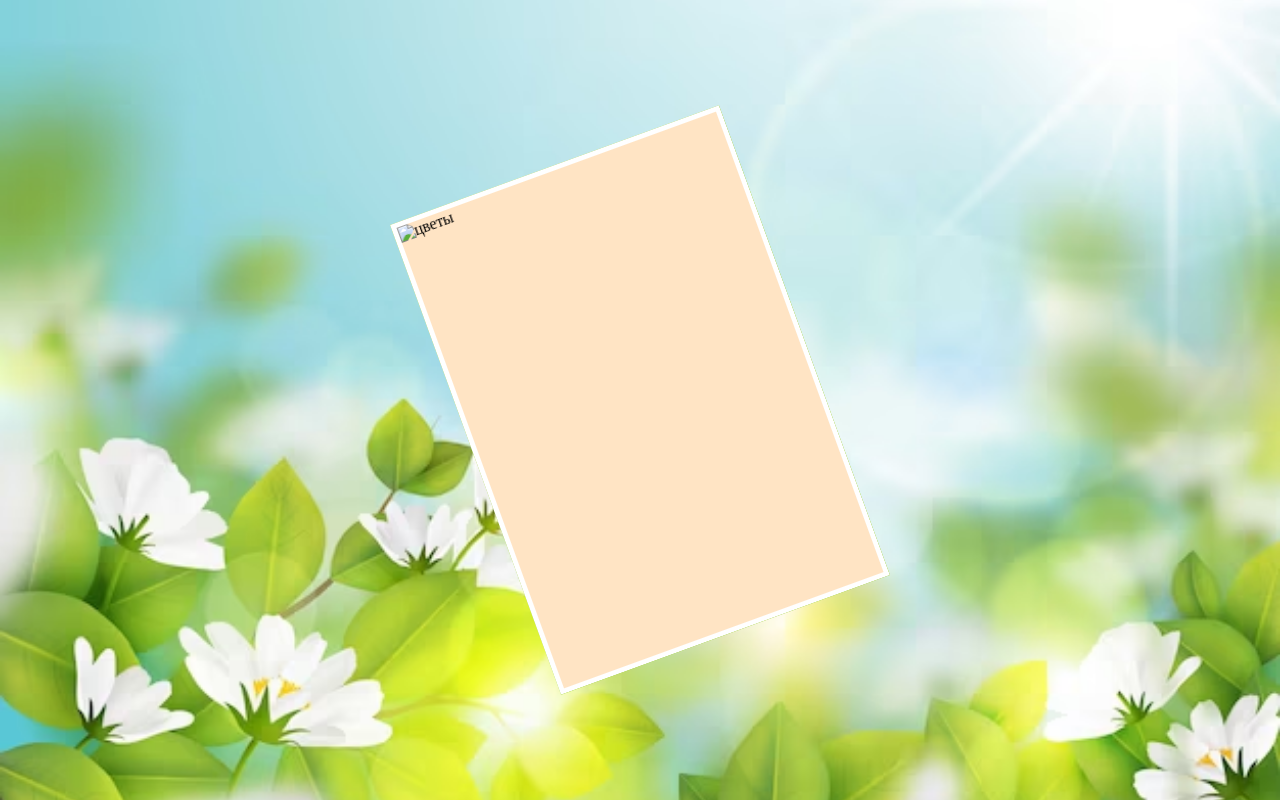
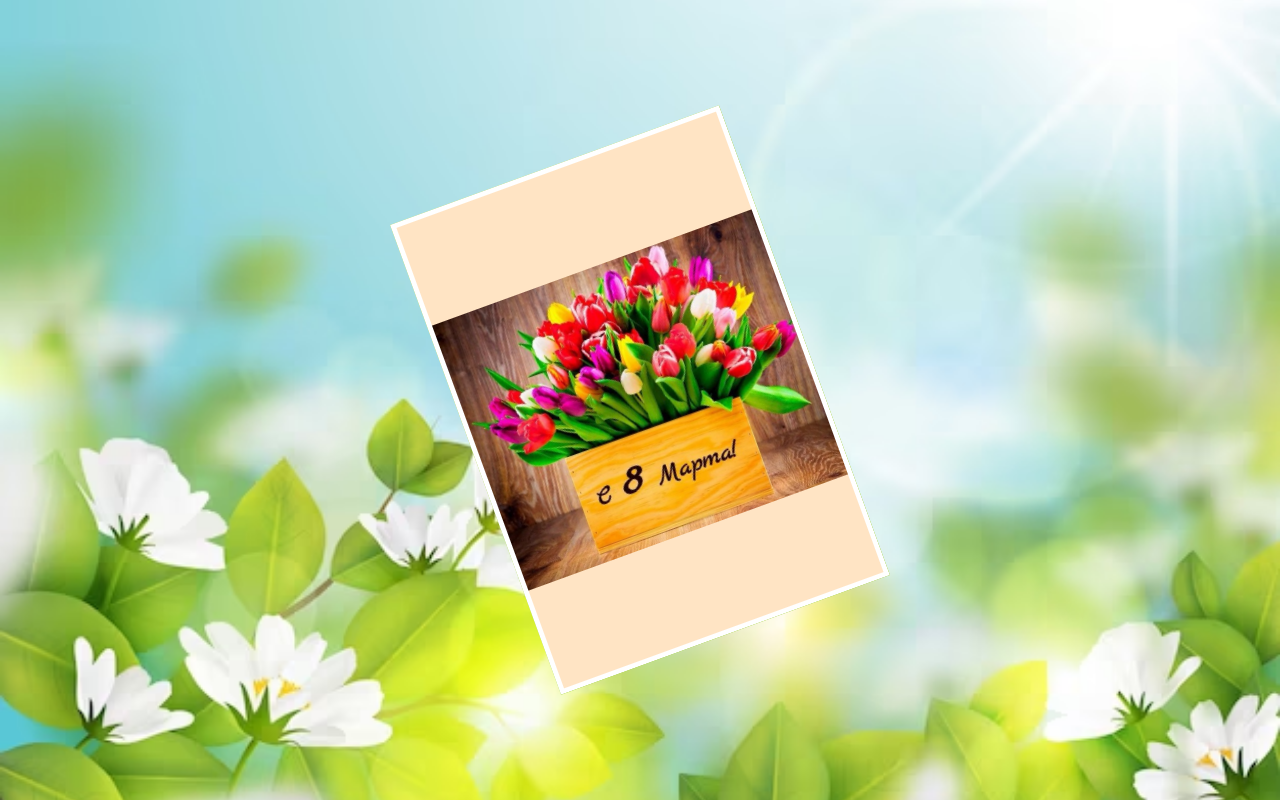
Before and after one commit to onoshkinivan/lesson-24, a plain HTML site: page index.html in a window 1280 px wide. Drawn offline with Linux system fonts and the light colour scheme; the site is published under a folder, as on GitHub Pages, so addresses that start at the root find nothing; a web font is replaced by a local one.

Commit message:
Add files via upload

```diff
--- a/index.html
+++ b/index.html
@@ -21,7 +21,7 @@
             <div class="card">
                 <div class="card__page card__page-front">
                     <div class="card__page card__page-outside">
-                        <img src="/img/page.jpg" alt="цветы">
+                        <img src="img/page.jpg" alt="цветы">
                     </div>
                     <div class="card__page card__page-inside">
                         <img src="img/цветочки.jfif" alt="" class="img__card">
```
Also changed, not shown: 1 other file.
